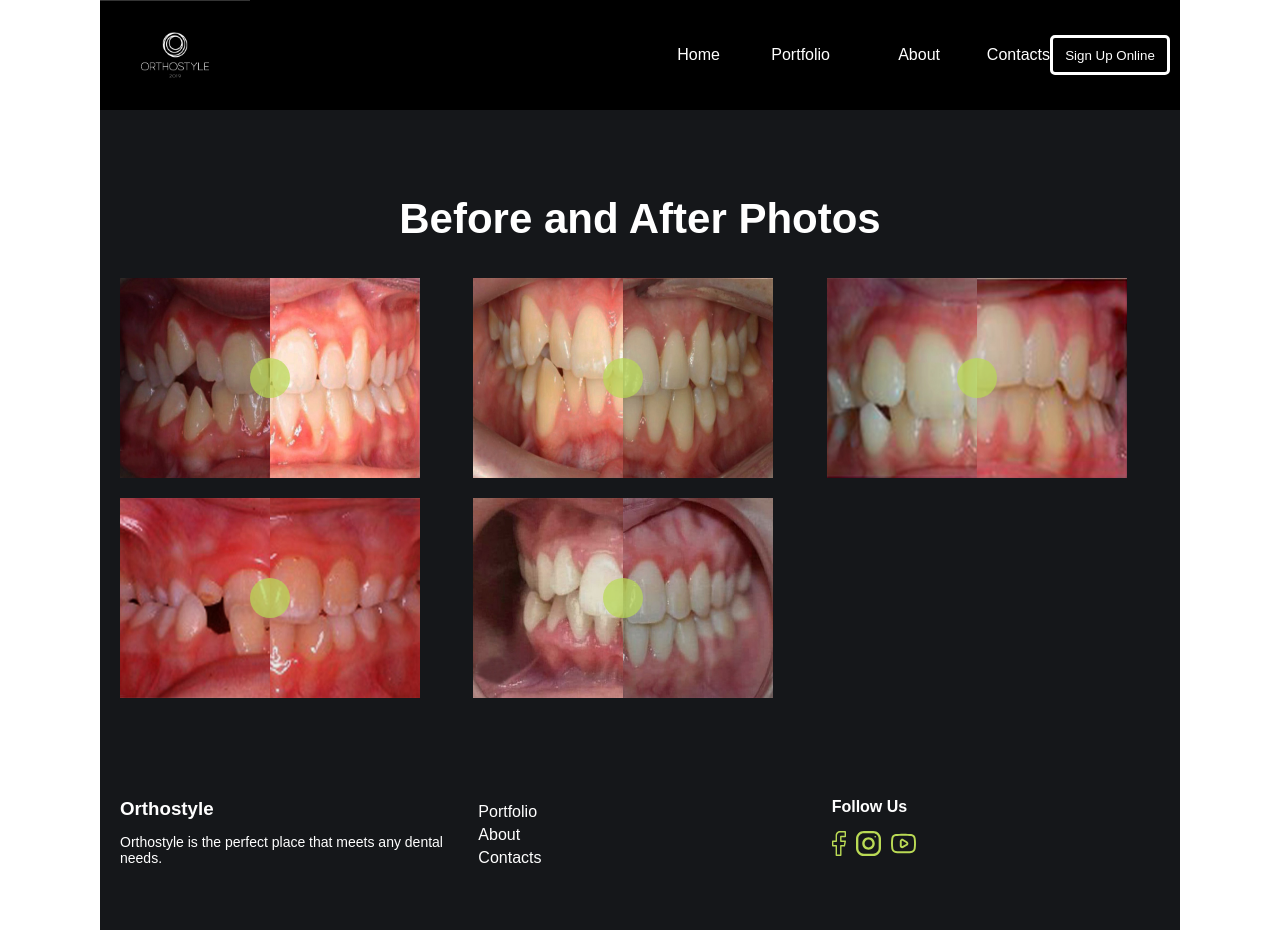
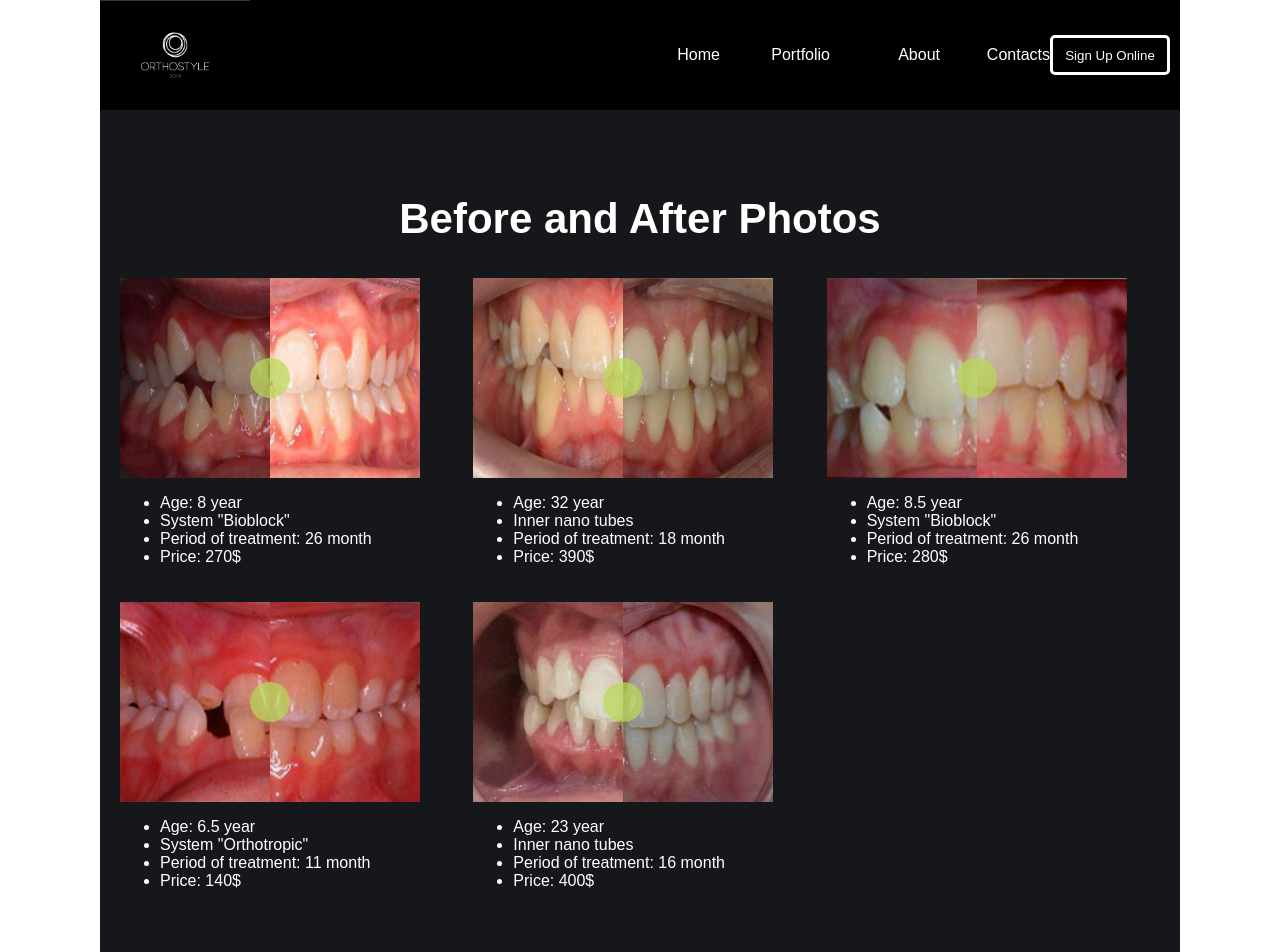
Before and after one commit to Uliana-Kurianska/Ortostyle, a plain HTML site: page portfolio.html in a window 1280 px wide. Shown: the top 952 px of the page. Before the commit the page ends 930 px from the top, so only its background shows below. Drawn offline with Linux system fonts and the light colour scheme.

Commit message:
Added comments in portfolio

```diff
--- a/css/portfolio.css
+++ b/css/portfolio.css
@@ -67,3 +67,9 @@
     grid-column-gap: 20px;
     }
 }
+
+.explanation {
+    display: block;
+    color: white;
+    text-align: start;
+}
--- a/portfolio.html
+++ b/portfolio.html
@@ -28,6 +28,7 @@
         <section class="before_after">
             <h1>Before and After Photos</h1>
             <div class="compair">
+                <div class="block">
                     <div class="img-comp-container">
                         <div class="img-comp-img">
                             <img src="img/01-after.jpg" width="300" height="200">
@@ -37,7 +38,17 @@
                         </div>
 
                     </div>
+                    <div class="explanation">
+                        <ul>
+                            <li>Age: 8 year</li>
+                            <li>System "Bioblock"</li>
+                            <li>Period of treatment: 26 month</li>
+                            <li>Price: 270$</li>
+                        </ul>
+                    </div>
+                </div>
 
+                <div class="block">
                     <div class="img-comp-container">
                         <div class="img-comp-img">
                             <img src="img/02-after.jpg" width="300" height="200">
@@ -46,7 +57,17 @@
                             <img src="img/02-before.jpg" width="300" height="200">
                         </div>
                     </div>
+                    <div class="explanation">
+                        <ul>
+                            <li>Age: 32 year</li>
+                            <li>Inner nano tubes</li>
+                            <li>Period of treatment: 18 month</li>
+                            <li>Price: 390$</li>
+                        </ul>
+                    </div>
+                </div>
 
+                <div class="block">
                     <div class="img-comp-container">
                         <div class="img-comp-img">
                             <img src="img/03-after.jpg" width="300" height="200">
@@ -55,7 +76,18 @@
                             <img src="img/03-before.jpg" width="300" height="200">
                         </div>
                     </div>
+                    <div class="explanation">
+                        <ul>
+                            <li>Age: 8.5 year</li>
+                            <li>System "Bioblock"</li>
+                            <li>Period of treatment: 26 month</li>
+                            <li>Price: 280$</li>
+                        </ul>
+                    </div>
+                </div>
 
+
+                <div class="block">
                     <div class="img-comp-container">
                         <div class="img-comp-img">
                             <img src="img/04-after.jpg" width="300" height="200">
@@ -64,13 +96,32 @@
                             <img src="img/04-before.jpg" width="300" height="200">
                         </div>
                     </div>
+                    <div class="explanation">
+                        <ul>
+                            <li>Age: 6.5 year</li>
+                            <li>System "Orthotropic"</li>
+                            <li>Period of treatment: 11 month</li>
+                            <li>Price: 140$</li>
+                        </ul>
+                    </div>
+                </div>
 
+                <div class="block">
                     <div class="img-comp-container">
                         <div class="img-comp-img">
                             <img src="img/05-after.jpg" width="300" height="200">
                         </div>
                         <div class="img-comp-img img-comp-overlay">
                             <img src="img/05-before.jpg" width="300" height="200">
+                        </div>
+                    </div>
+                    <div class="explanation">
+                        <ul>
+                            <li>Age: 23 year</li>
+                            <li>Inner nano tubes</li>
+                            <li>Period of treatment: 16 month</li>
+                            <li>Price: 400$</li>
+                        </ul>
                     </div>
                 </div>
 
```
Lines whose indentation alone changed are shown as unchanged.
